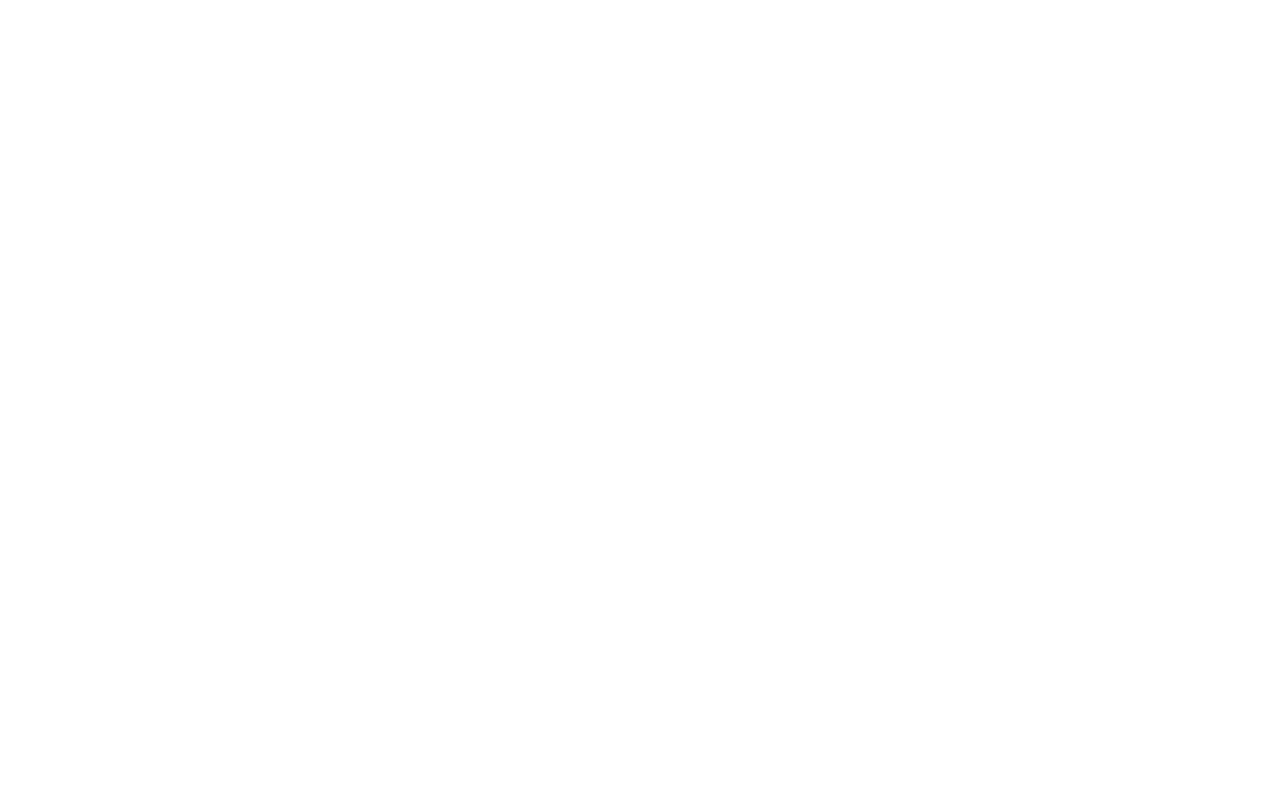
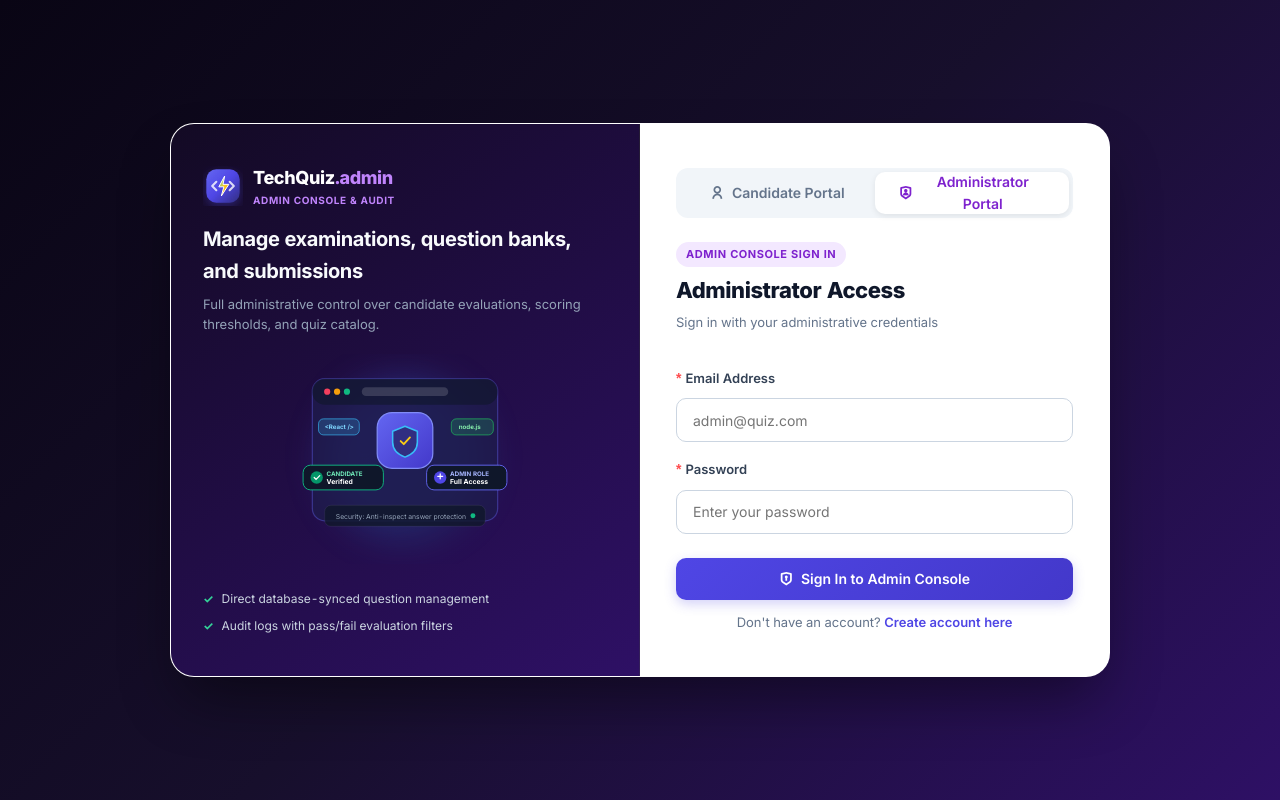
Before and after one commit to zepfile/Tech-Quiz, a React (Create React App) app in the folder client/: page /admin/login in a window 1280 px wide. Before the commit this address had no page. Built offline with nearby package versions, Linux system fonts and the light colour scheme.

Commit message:
feat: Separate Admin and Candidate portals with dedicated routes, role guards, and distinct dashboards

```diff
--- a/client/src/App.js
+++ b/client/src/App.js
@@ -1,11 +1,10 @@
-import { Button } from "antd";
 import "./stylesheets/theme.css";
 import "./stylesheets/alignments.css";
 import "./stylesheets/textelements.css";
 import "./stylesheets/custom-components.css";
 import "./stylesheets/form-elements.css";
 import "./stylesheets/layout.css";
-import { BrowserRouter, Routes, Route } from "react-router-dom";
+import { BrowserRouter, Routes, Route, Navigate } from "react-router-dom";
 import Login from "./pages/common/Login";
 import Register from "./pages/common/Register";
 import ProtectedRoute from "./components/ProtectedRoute";
@@ -25,11 +24,12 @@ function App() {
       {loading && <Loader />}
       <BrowserRouter>
         <Routes>
-          {/* Common Routes */}
-          <Route path="/login" element={<Login />} />
+          {/* Public Authentication Portals */}
+          <Route path="/login" element={<Login defaultRole="candidate" />} />
+          <Route path="/admin/login" element={<Login defaultRole="admin" />} />
           <Route path="/register" element={<Register />} />
 
-          {/* User Routes */}
+          {/* User / Candidate Dedicated Routes */}
           <Route
             path="/"
             element={
@@ -54,11 +54,12 @@ function App() {
               </ProtectedRoute>
             }
           />
-          {/* Admin Routes */}
+
+          {/* Administrator Dedicated Routes (Protected by requireAdmin) */}
           <Route
             path="/admin/exams"
             element={
-              <ProtectedRoute>
+              <ProtectedRoute requireAdmin={true}>
                 <Exams />
               </ProtectedRoute>
             }
@@ -66,29 +67,30 @@ function App() {
           <Route
             path="/admin/exams/add"
             element={
-              <ProtectedRoute>
+              <ProtectedRoute requireAdmin={true}>
                 <AddEditExam />
               </ProtectedRoute>
             }
           />
-
           <Route
             path="/admin/exams/edit/:id"
             element={
-              <ProtectedRoute>
+              <ProtectedRoute requireAdmin={true}>
                 <AddEditExam />
               </ProtectedRoute>
             }
           />
-
           <Route
             path="/admin/reports"
             element={
-              <ProtectedRoute>
+              <ProtectedRoute requireAdmin={true}>
                 <AdminReports />
               </ProtectedRoute>
             }
           />
+
+          {/* Fallback */}
+          <Route path="*" element={<Navigate to="/" replace />} />
         </Routes>
       </BrowserRouter>
     </>
--- a/client/src/components/ProtectedRoute.js
+++ b/client/src/components/ProtectedRoute.js
@@ -7,7 +7,7 @@ import { useNavigate } from "react-router-dom";
 import { HideLoading, ShowLoading } from "../redux/loaderSlice";
 import { BrandLogo } from "./TechIcons";
 
-function ProtectedRoute({ children }) {
+function ProtectedRoute({ children, requireAdmin = false }) {
   const { user } = useSelector((state) => state.users);
   const [menu, setMenu] = useState([]);
   const [collapsed, setCollapsed] = useState(false);
@@ -16,19 +16,19 @@ function ProtectedRoute({ children }) {
 
   const userMenu = [
     {
-      title: "Home",
+      title: "Available Quizzes",
       paths: ["/", "/user/write-exam"],
-      icon: <i className="ri-home-4-line"></i>,
+      icon: <i className="ri-compass-3-line"></i>,
       onClick: () => navigate("/"),
     },
     {
-      title: "My Reports",
+      title: "My History & Reports",
       paths: ["/user/reports"],
-      icon: <i className="ri-bar-chart-box-line"></i>,
+      icon: <i className="ri-award-line"></i>,
       onClick: () => navigate("/user/reports"),
     },
     {
-      title: "Logout",
+      title: "Sign Out",
       paths: ["/logout"],
       icon: <i className="ri-logout-box-r-line"></i>,
       onClick: () => {
@@ -40,30 +40,36 @@ function ProtectedRoute({ children }) {
 
   const adminMenu = [
     {
-      title: "Home",
-      paths: ["/", "/user/write-exam"],
-      icon: <i className="ri-home-4-line"></i>,
+      title: "Manage Exams",
+      paths: ["/admin/exams"],
+      icon: <i className="ri-dashboard-line"></i>,
+      onClick: () => navigate("/admin/exams"),
+    },
+    {
+      title: "Add New Exam",
+      paths: ["/admin/exams/add"],
+      icon: <i className="ri-add-circle-line"></i>,
+      onClick: () => navigate("/admin/exams/add"),
+    },
+    {
+      title: "Submissions & Reports",
+      paths: ["/admin/reports"],
+      icon: <i className="ri-file-chart-line"></i>,
+      onClick: () => navigate("/admin/reports"),
+    },
+    {
+      title: "Candidate View Preview",
+      paths: ["/"],
+      icon: <i className="ri-eye-line"></i>,
       onClick: () => navigate("/"),
     },
     {
-      title: "Manage Exams",
-      paths: ["/admin/exams", "/admin/exams/add"],
-      icon: <i className="ri-file-list-3-line"></i>,
-      onClick: () => navigate("/admin/exams"),
-    },
-    {
-      title: "All Reports",
-      paths: ["/admin/reports"],
-      icon: <i className="ri-pie-chart-2-line"></i>,
-      onClick: () => navigate("/admin/reports"),
-    },
-    {
-      title: "Logout",
+      title: "Sign Out",
       paths: ["/logout"],
       icon: <i className="ri-logout-box-r-line"></i>,
       onClick: () => {
         localStorage.removeItem("token");
-        navigate("/login");
+        navigate("/admin/login");
       },
     },
   ];
@@ -74,14 +80,24 @@ function ProtectedRoute({ children }) {
       const response = await getUserInfo();
       dispatch(HideLoading());
       if (response.success) {
-        dispatch(SetUser(response.data));
-        if (response.data.isAdmin) {
+        const userData = response.data;
+        dispatch(SetUser(userData));
+
+        // Strict Admin Route Guard
+        if (requireAdmin && !userData.isAdmin) {
+          message.error("Access Denied: Administrator role required to access this portal.");
+          navigate("/");
+          return;
+        }
+
+        if (userData.isAdmin) {
           setMenu(adminMenu);
         } else {
           setMenu(userMenu);
         }
       } else {
         message.error(response.message);
+        navigate("/login");
       }
     } catch (error) {
       navigate("/login");
@@ -120,24 +136,41 @@ function ProtectedRoute({ children }) {
     return false;
   };
 
+  const isAdmin = Boolean(user?.isAdmin);
+
   return (
     <div className="layout">
       <div className="flex gap-2 w-full h-full">
         {/* Sidebar */}
-        <div className="sidebar" style={{ width: collapsed ? "80px" : "240px" }}>
+        <div
+          className="sidebar"
+          style={{
+            width: collapsed ? "80px" : "240px",
+            background: isAdmin
+              ? "linear-gradient(180deg, #130f26 0%, #0f172a 100%)"
+              : "#0f172a",
+          }}
+        >
           {/* Brand header */}
           <div
             className="flex items-center gap-3 mb-4 px-2 py-3 border-b border-slate-700/60 cursor-pointer"
-            onClick={() => navigate("/")}
+            onClick={() => navigate(isAdmin ? "/admin/exams" : "/")}
           >
             <BrandLogo size={36} />
             {!collapsed && (
               <div className="flex flex-col">
                 <span className="font-extrabold text-white text-base tracking-tight leading-tight">
-                  TechQuiz<span style={{ color: "#38bdf8" }}>.io</span>
+                  TechQuiz<span style={{ color: isAdmin ? "#c084fc" : "#38bdf8" }}>{isAdmin ? ".admin" : ".io"}</span>
                 </span>
-                <span style={{ fontSize: "10px", color: "#94a3b8", letterSpacing: "0.05em", fontWeight: 600 }}>
-                  ASSESSMENT PLATFORM
+                <span
+                  style={{
+                    fontSize: "10px",
+                    color: isAdmin ? "#c084fc" : "#38bdf8",
+                    letterSpacing: "0.06em",
+                    fontWeight: 700,
+                  }}
+                >
+                  {isAdmin ? "ADMIN CONSOLE" : "STUDENT PORTAL"}
                 </span>
               </div>
             )}
@@ -172,7 +205,9 @@ function ProtectedRoute({ children }) {
                 onClick={() => setCollapsed(!collapsed)}
               ></i>
               <span className="text-lg font-bold text-slate-800">
-                Examination & Assessment Portal
+                {isAdmin
+                  ? "Administrator Control & Assessment Console"
+                  : "Candidate Skill Evaluation & Testing Portal"}
               </span>
             </div>
 
@@ -183,13 +218,24 @@ function ProtectedRoute({ children }) {
                 </div>
                 <span
                   className={`badge ${
-                    user?.isAdmin ? "badge-primary" : "badge-success"
+                    isAdmin ? "badge-primary" : "badge-success"
                   }`}
+                  style={{
+                    backgroundColor: isAdmin ? "#f3e8ff" : "#dcfce7",
+                    color: isAdmin ? "#7e22ce" : "#15803d",
+                  }}
                 >
-                  {user?.isAdmin ? "Admin" : "Candidate"}
+                  {isAdmin ? "Administrator" : "Candidate"}
                 </span>
               </div>
-              <div className="w-10 h-10 rounded-full bg-indigo-100 text-indigo-700 flex items-center justify-center font-bold text-sm border border-indigo-200">
+              <div
+                className="w-10 h-10 rounded-full flex items-center justify-center font-bold text-sm border"
+                style={{
+                  backgroundColor: isAdmin ? "#f3e8ff" : "#e0e7ff",
+                  color: isAdmin ? "#7e22ce" : "#4338ca",
+                  borderColor: isAdmin ? "#d8b4fe" : "#c7d2fe",
+                }}
+              >
                 {user?.name ? user.name[0].toUpperCase() : "U"}
               </div>
             </div>
--- a/client/src/pages/common/Login/index.js
+++ b/client/src/pages/common/Login/index.js
@@ -1,15 +1,25 @@
 import { Form, message, Row, Col } from "antd";
-import React from "react";
+import React, { useState, useEffect } from "react";
 import { useDispatch } from "react-redux";
-import { Link } from "react-router-dom";
+import { Link, useNavigate, useLocation } from "react-router-dom";
 import { loginUser } from "../../../apicalls/users";
 import { HideLoading, ShowLoading } from "../../../redux/loaderSlice";
 import { BrandLogo } from "../../../components/TechIcons";
 import { AuthHeroIllustration } from "../../../components/SvgIllustrations";
 
-function Login() {
+function Login({ defaultRole = "candidate" }) {
   const [form] = Form.useForm();
   const dispatch = useDispatch();
+  const navigate = useNavigate();
+  const location = useLocation();
+  const [activePortal, setActivePortal] = useState(
+    location.pathname.includes("/admin") ? "admin" : defaultRole
+  );
+
+  useEffect(() => {
+    setActivePortal(location.pathname.includes("/admin") ? "admin" : "candidate");
+    form.resetFields();
+  }, [location.pathname]);
 
   const onFinish = async (values) => {
     try {
@@ -17,9 +27,20 @@ function Login() {
       const response = await loginUser(values);
       dispatch(HideLoading());
       if (response.success) {
+        // Enforce Portal Separation
+        if (activePortal === "admin" && !response.isAdmin) {
+          message.error("Access Denied: This account does not have Administrator privileges. Please sign in via the Candidate Portal.");
+          return;
+        }
+
         message.success(response.message);
         localStorage.setItem("token", response.data);
-        window.location.href = "/";
+
+        if (response.isAdmin) {
+          window.location.href = "/admin/exams";
+        } else {
+          window.location.href = "/";
+        }
       } else {
         message.error(response.message);
       }
@@ -29,6 +50,8 @@ function Login() {
     }
   };
 
+  const isAdminPortal = activePortal === "admin";
+
   return (
     <div
       style={{
@@ -37,15 +60,18 @@ function Login() {
         display: "flex",
         alignItems: "center",
         justifyContent: "center",
-        background: "linear-gradient(135deg, #0b0f19 0%, #1e1b4b 50%, #312e81 100%)",
+        background: isAdminPortal
+          ? "linear-gradient(135deg, #090514 0%, #170f2c 50%, #2e1065 100%)"
+          : "linear-gradient(135deg, #0b0f19 0%, #1e1b4b 50%, #312e81 100%)",
         padding: "24px",
+        transition: "all 0.3s ease",
       }}
     >
       <div
         className="card"
         style={{
           width: "100%",
-          maxWidth: "920px",
+          maxWidth: "940px",
           borderRadius: "24px",
           boxShadow: "0 30px 60px -12px rgba(0, 0, 0, 0.45)",
           overflow: "hidden",
@@ -53,12 +79,14 @@ function Login() {
         }}
       >
         <Row>
-          {/* Left Hero & Illustration Column */}
+          {/* Left Hero Column */}
           <Col
             xs={24}
             md={12}
             style={{
-              background: "linear-gradient(145deg, #0f172a 0%, #1e1b4b 100%)",
+              background: isAdminPortal
+                ? "linear-gradient(145deg, #130a24 0%, #2e1065 100%)"
+                : "linear-gradient(145deg, #0f172a 0%, #1e1b4b 100%)",
               padding: "40px 32px",
               display: "flex",
               flexDirection: "column",
@@ -71,32 +99,43 @@ function Login() {
                 <BrandLogo size={40} />
                 <div>
                   <div style={{ fontSize: "18px", fontWeight: "800", color: "#ffffff", letterSpacing: "-0.02em" }}>
-                    TechQuiz<span style={{ color: "#38bdf8" }}>.io</span>
+                    TechQuiz<span style={{ color: isAdminPortal ? "#c084fc" : "#38bdf8" }}>{isAdminPortal ? ".admin" : ".io"}</span>
                   </div>
-                  <div style={{ fontSize: "10px", fontWeight: "700", color: "#818cf8", letterSpacing: "0.06em" }}>
-                    ENTERPRISE ASSESSMENT
+                  <div
+                    style={{
+                      fontSize: "10px",
+                      fontWeight: "700",
+                      color: isAdminPortal ? "#c084fc" : "#818cf8",
+                      letterSpacing: "0.06em",
+                    }}
+                  >
+                    {isAdminPortal ? "ADMIN CONSOLE & AUDIT" : "CANDIDATE ASSESSMENT PORTAL"}
                   </div>
                 </div>
               </div>
 
               <h2 style={{ fontSize: "20px", fontWeight: "700", color: "#f8fafc", margin: "14px 0 8px 0" }}>
-                Empowering developers with real-world assessments
+                {isAdminPortal
+                  ? "Manage examinations, question banks, and submissions"
+                  : "Empowering developers with real-world assessments"}
               </h2>
               <p style={{ fontSize: "13px", color: "#94a3b8", lineHeight: "1.5", margin: 0 }}>
-                Practice MERN stack concepts, test your speed, and get certified reports.
+                {isAdminPortal
+                  ? "Full administrative control over candidate evaluations, scoring thresholds, and quiz catalog."
+                  : "Practice MERN stack concepts, test your speed, and get certified reports."}
               </p>
             </div>
 
             <div style={{ margin: "20px 0", textAlign: "center" }}>
-              <AuthHeroIllustration height={220} />
+              <AuthHeroIllustration height={210} />
             </div>
 
             <div style={{ display: "flex", flexDirection: "column", gap: "8px", fontSize: "12px", color: "#cbd5e1" }}>
               <div style={{ display: "flex", alignItems: "center", gap: "8px" }}>
-                <span style={{ color: "#34d399", fontWeight: "bold" }}>✓</span> Real-time anti-cheat answer verification
+                <span style={{ color: "#34d399", fontWeight: "bold" }}>✓</span> {isAdminPortal ? "Direct database-synced question management" : "Real-time anti-cheat answer verification"}
               </div>
               <div style={{ display: "flex", alignItems: "center", gap: "8px" }}>
-                <span style={{ color: "#34d399", fontWeight: "bold" }}>✓</span> Dual Administrator & Candidate portals
+                <span style={{ color: "#34d399", fontWeight: "bold" }}>✓</span> {isAdminPortal ? "Audit logs with pass/fail evaluation filters" : "Timed tests with instant score breakdown"}
               </div>
             </div>
           </Col>
@@ -107,18 +146,87 @@ function Login() {
             md={12}
             style={{
               backgroundColor: "#ffffff",
-              padding: "44px 38px",
+              padding: "36px 36px",
               display: "flex",
               flexDirection: "column",
               justifyContent: "center",
             }}
           >
-            <div style={{ marginBottom: "28px" }}>
-              <h1 style={{ fontSize: "24px", fontWeight: "800", color: "#0f172a", margin: 0 }}>
-                Sign In
+            {/* Dedicated Portal Selector Tabs */}
+            <div
+              style={{
+                display: "flex",
+                backgroundColor: "#f1f5f9",
+                borderRadius: "12px",
+                padding: "4px",
+                marginBottom: "24px",
+              }}
+            >
+              <button
+                type="button"
+                onClick={() => {
+                  setActivePortal("candidate");
+                  navigate("/login");
+                }}
+                style={{
+                  flex: 1,
+                  height: "36px",
+                  fontSize: "13px",
+                  fontWeight: 600,
+                  borderRadius: "8px",
+                  border: "none",
+                  backgroundColor: !isAdminPortal ? "#ffffff" : "transparent",
+                  color: !isAdminPortal ? "#4f46e5" : "#64748b",
+                  boxShadow: !isAdminPortal ? "0 2px 6px rgba(0,0,0,0.08)" : "none",
+                  cursor: "pointer",
+                }}
+              >
+                <i className="ri-user-line"></i> Candidate Portal
+              </button>
+
+              <button
+                type="button"
+                onClick={() => {
+                  setActivePortal("admin");
+                  navigate("/admin/login");
+                }}
+                style={{
+                  flex: 1,
+                  height: "36px",
+                  fontSize: "13px",
+                  fontWeight: 600,
+                  borderRadius: "8px",
+                  border: "none",
+                  backgroundColor: isAdminPortal ? "#ffffff" : "transparent",
+                  color: isAdminPortal ? "#7e22ce" : "#64748b",
+                  boxShadow: isAdminPortal ? "0 2px 6px rgba(0,0,0,0.08)" : "none",
+                  cursor: "pointer",
+                }}
+              >
+                <i className="ri-shield-user-line"></i> Administrator Portal
+              </button>
+            </div>
+
+            <div style={{ marginBottom: "22px" }}>
+              <div style={{ display: "flex", alignItems: "center", gap: "8px", marginBottom: "6px" }}>
+                <span
+                  className="badge"
+                  style={{
+                    backgroundColor: isAdminPortal ? "#f3e8ff" : "#e0e7ff",
+                    color: isAdminPortal ? "#7e22ce" : "#4338ca",
+                    fontSize: "11px",
+                  }}
+                >
+                  {isAdminPortal ? "ADMIN CONSOLE SIGN IN" : "CANDIDATE SIGN IN"}
+                </span>
+              </div>
+              <h1 style={{ fontSize: "22px", fontWeight: "800", color: "#0f172a", margin: 0 }}>
+                {isAdminPortal ? "Administrator Access" : "Welcome Back"}
               </h1>
-              <p style={{ fontSize: "13px", color: "#64748b", marginTop: "6px" }}>
-                Enter your registered credentials to access your dashboard
+              <p style={{ fontSize: "13px", color: "#64748b", marginTop: "4px" }}>
+                {isAdminPortal
+                  ? "Sign in with your administrative credentials"
+                  : "Sign in to take quizzes and view your score reports"}
               </p>
             </div>
 
@@ -128,7 +236,10 @@ function Login() {
                 label="Email Address"
                 rules={[{ required: true, message: "Please enter your email" }]}
               >
-                <input type="email" placeholder="e.g. admin@quiz.com" />
+                <input
+                  type="email"
+                  placeholder={isAdminPortal ? "admin@quiz.com" : "user@quiz.com"}
+                />
               </Form.Item>
 
               <Form.Item
@@ -139,9 +250,20 @@ function Login() {
                 <input type="password" placeholder="Enter your password" />
               </Form.Item>
 
-              <div style={{ marginTop: "28px", display: "flex", flexDirection: "column", gap: "14px" }}>
-                <button type="submit" className="primary-contained-btn" style={{ width: "100%", height: "46px" }}>
-                  Sign In to Platform
+              <div style={{ marginTop: "24px", display: "flex", flexDirection: "column", gap: "12px" }}>
+                <button
+                  type="submit"
+                  className="primary-contained-btn"
+                  style={{
+                    width: "100%",
+                    height: "44px",
+                    background: isAdminPortal
+                      ? "linear-gradient(135deg, #7e22ce 0%, #6b21a8 100%)"
+                      : "linear-gradient(135deg, #4f46e5 0%, #4338ca 100%)",
+                  }}
+                >
+                  <i className={isAdminPortal ? "ri-shield-keyhole-line" : "ri-login-box-line"}></i>
+                  {isAdminPortal ? "Sign In to Admin Console" : "Sign In to Candidate Portal"}
                 </button>
 
                 <div style={{ textAlign: "center", fontSize: "13px", color: "#64748b" }}>
```
Also changed, not shown: 2 other files (tests, documents, lock files or other folders).
